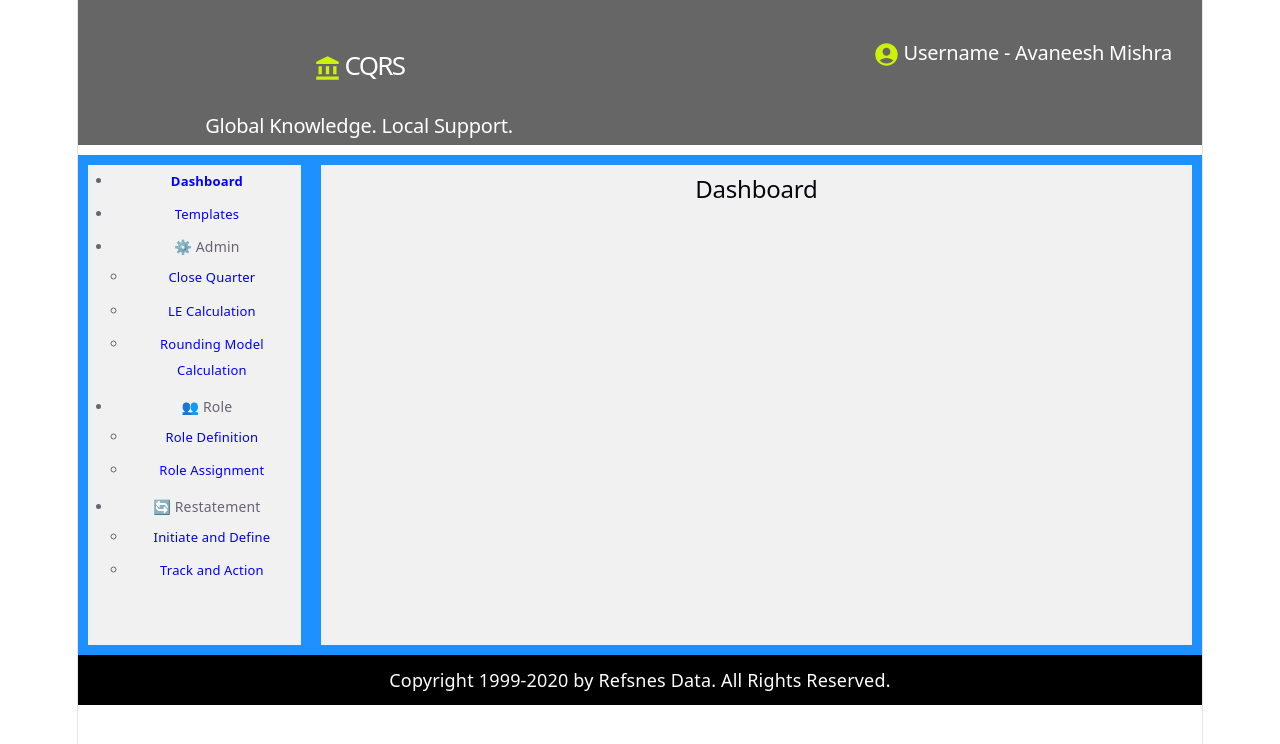
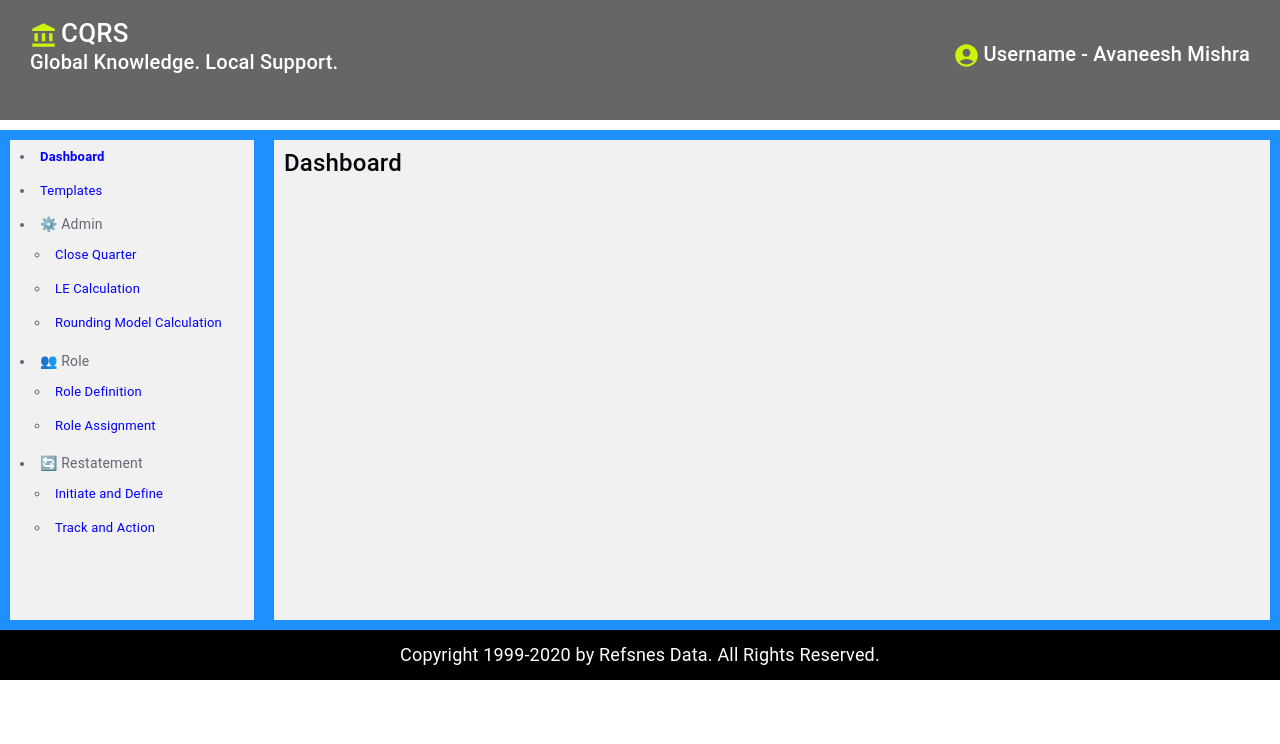
Before and after one commit to Avaneesh3772/React19App, a React (Vite) app: page /dashboard in a window 1280 px wide. Shown: the top 744 px of the page. Built offline with nearby package versions, Linux system fonts and the light colour scheme.

Commit message:
React 19 - SOme Layout and CSS changes

```diff
--- a/src/styles/global.scss
+++ b/src/styles/global.scss
@@ -51,48 +51,34 @@
 }
 
 #root {
-  width: 1126px;
-  max-width: 100%;
-  margin: 0 auto;
-  text-align: center;
-  border-inline: 1px solid var(--border);
   min-height: 100svh;
-  display: flex;
-  flex-direction: column;
-  box-sizing: border-box;
+}
+
+html,
+body {
+  height: 100%;
 }
 
 body {
   margin: 0;
+  font-family: Roboto, 'Helvetica Neue', sans-serif;
 }
 
 h1,
 h2 {
-  font-family: var(--heading);
+  font-family: Roboto, 'Helvetica Neue', sans-serif;
   font-weight: 500;
-  color: var(--text-h);
+  color: #08060d;
 }
 
 h1 {
-  font-size: 56px;
-  letter-spacing: -1.68px;
-  margin: 32px 0;
-
-  @media (max-width: 1024px) {
-    font-size: 36px;
-    margin: 20px 0;
-  }
+  font-size: 26px;
+  margin: 0;
 }
 
 h2 {
   font-size: 24px;
-  line-height: 118%;
-  letter-spacing: -0.24px;
   margin: 0 0 8px;
-
-  @media (max-width: 1024px) {
-    font-size: 20px;
-  }
 }
 
 p {
```
Also changed, not shown: tsconfig.app.json (+6 -1 lines).
